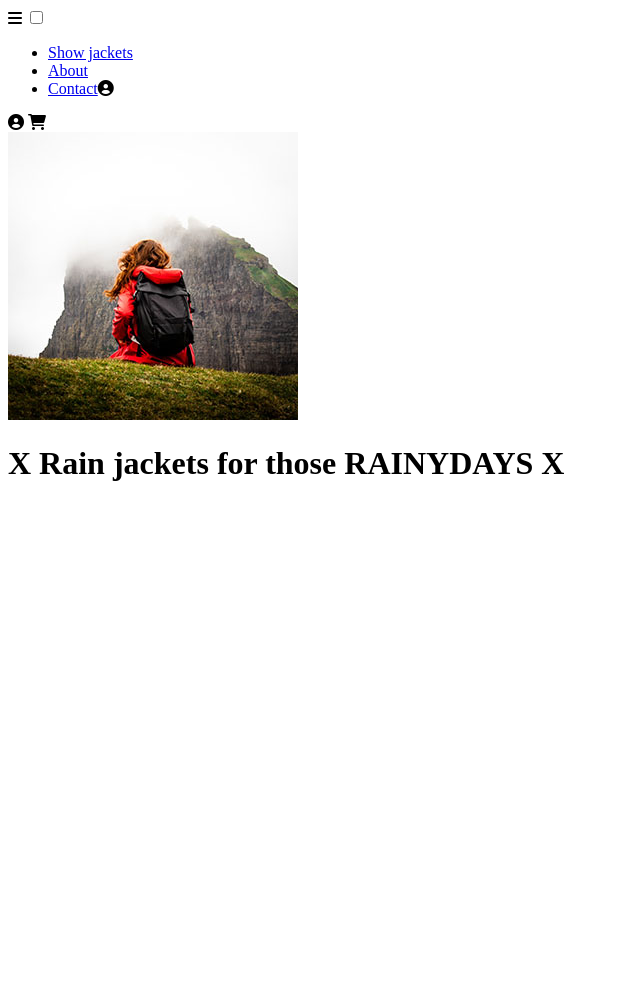
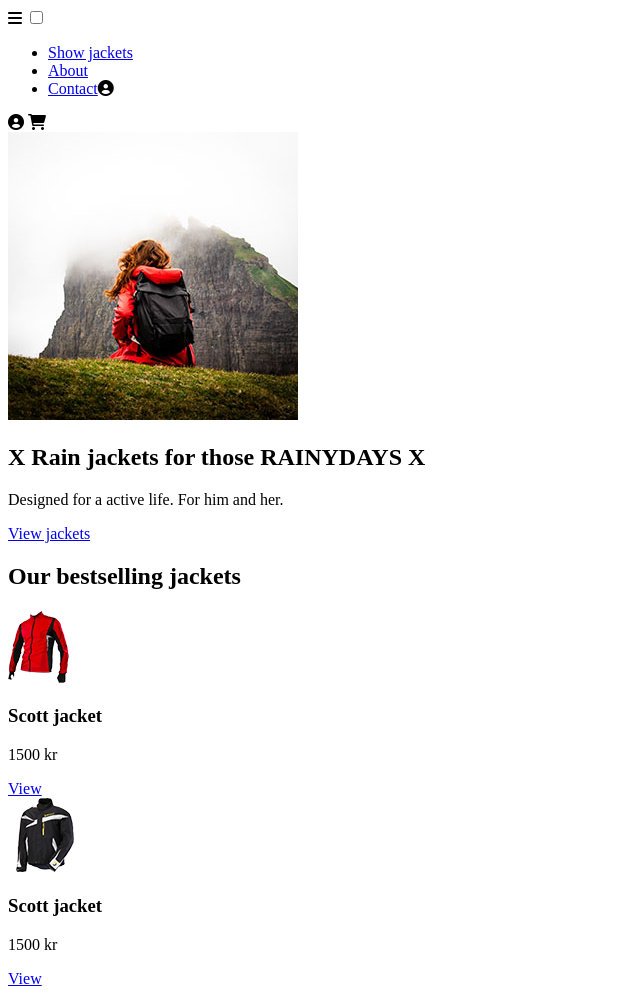
Before and after one commit to Noroff-FEU-Assignments/cross-course-project-CamillaHorneland, a plain HTML site: page index.html in a window 1280 px wide. Shown: the whole page, without its empty margins (0-640 px from the left). Before the commit the page ends 800 px from the top, so only its background shows below. Drawn offline with Linux system fonts and the light colour scheme.

Commit message:
Main
All html for main is added.

```diff
--- a/index.html
+++ b/index.html
@@ -23,9 +23,31 @@
     <label type="cart"><i class="fa-solid fa-cart-shopping"></i></label>
    </header>
    <main>
-       <div><img src="images/woman-mountain mobile.jpg" alt="woman in red jacket hiking in the mountain"></div>
-       <h1> X Rain jackets for those RAINYDAYS X</h1>
-
+       <section class="welcome_content">
+          <div>
+             <img src="images/woman-mountain mobile.jpg" alt="woman in red jacket hiking in the mountain">
+          </div>
+           <h1> X Rain jackets for those RAINYDAYS X</h1>
+           <p>Designed for a active life. For him and her. </p>
+       </section>
+       <section class="show_jackets">
+           <a href="jacket-spesific.html" class="cta">View jackets </a>
+       </section>
+       <section class="bestselling">
+         <h2>Our bestselling jackets</h2>
+         <div>
+           <img src="images/RainyDays_Jacket3 mobile.png" alt="Red jacket Scott" />
+           <h3>Scott jacket</h3>
+           <p>1500 kr</p>
+           <a href="jacket-spesific.html">View</a>
+         </div>
+          <div>
+            <img src="images/RainyDays_Jacket4 mobile.png" alt="Black jacket Scott" />
+            <h3>Scott jacket</h3>
+            <p>1500 kr</p>
+            <a href="jacket-spesific.html">View</a>
+          </div>
+       </section>
    </main>
 
    <footer>
```
